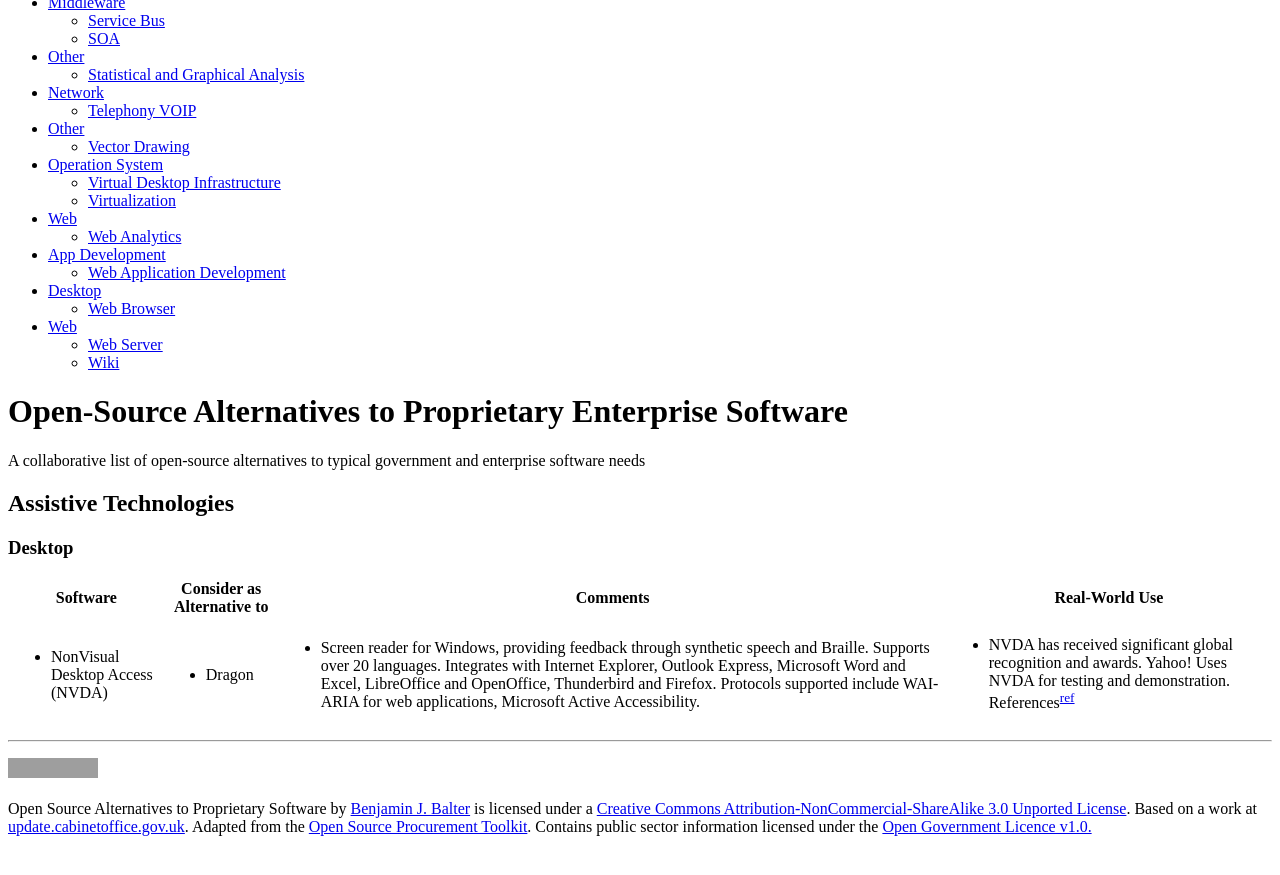
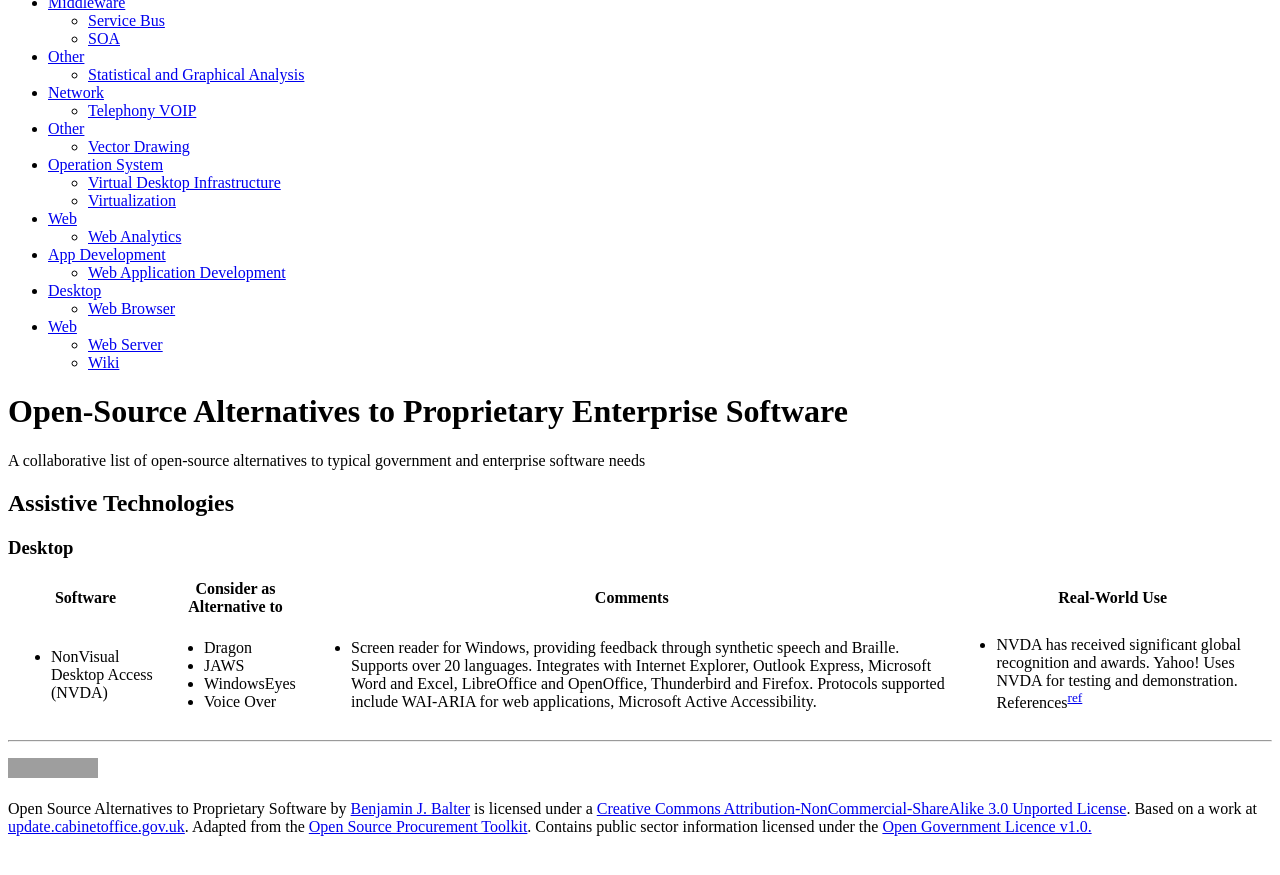
Before and after one commit to benbalter/open-source-alternatives, a Jekyll site: the page built from desktop/assistive-technologies.html, in a window 1280 px wide and 900 px high, scrolled down 1602 px. Shown: the top 875 px of the window. Built offline with Jekyll 4.4.1, drawn with Linux system fonts in a browser that asks for light colours; nearby versions of some CDN libraries; grey boxes are pictures that could not be loaded.

Commit message:
Added more proprietary screen readers to the comparison list

```diff
--- a/desktop/assistive-technologies.html
+++ b/desktop/assistive-technologies.html
@@ -15,6 +15,9 @@
     <td>
         <ul>
             <li>Dragon</li>
+            <li>JAWS</li>
+            <li>WindowsEyes</li>
+            <li>Voice Over</li>
         </ul>
     </td>
 
```
